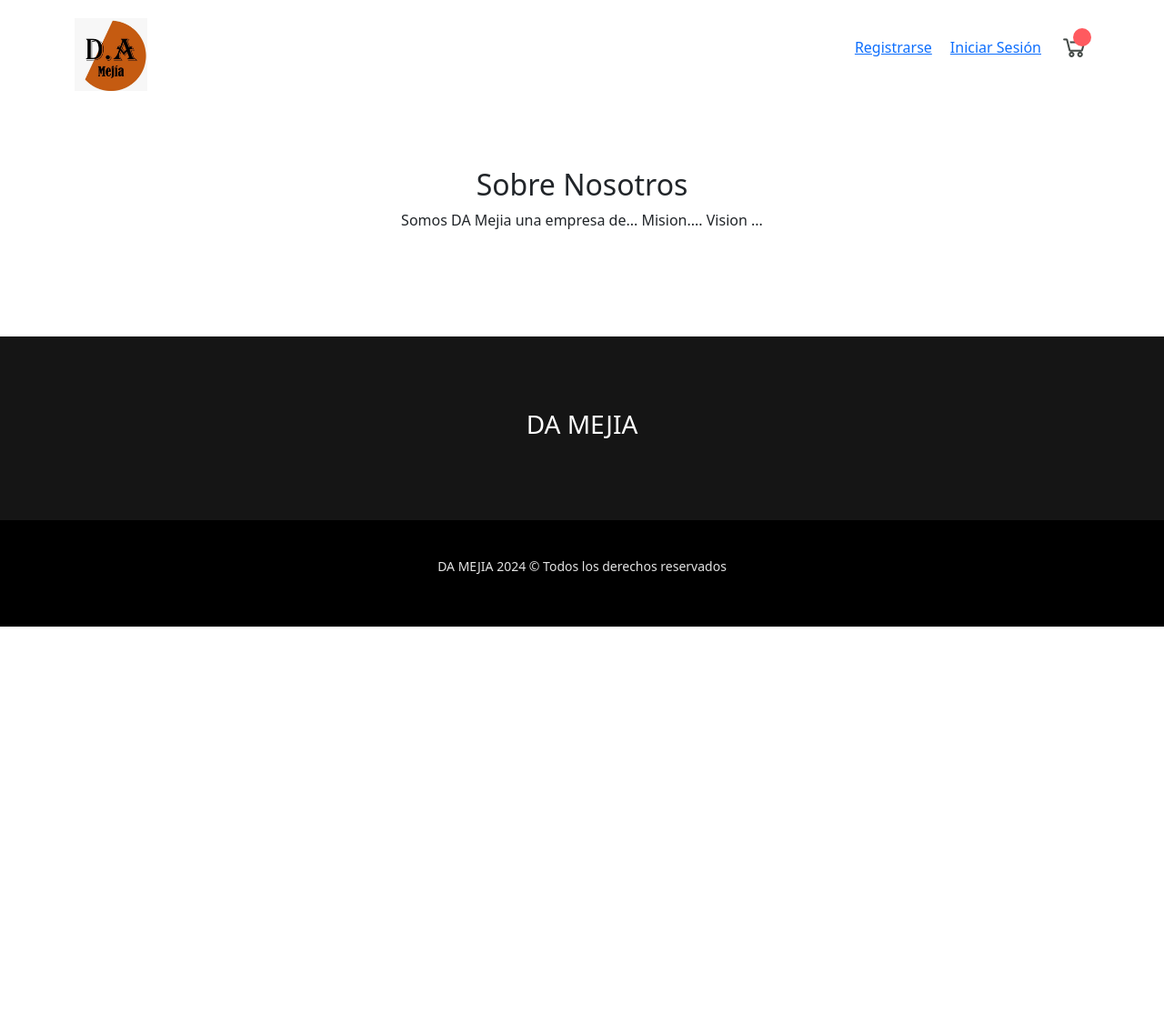
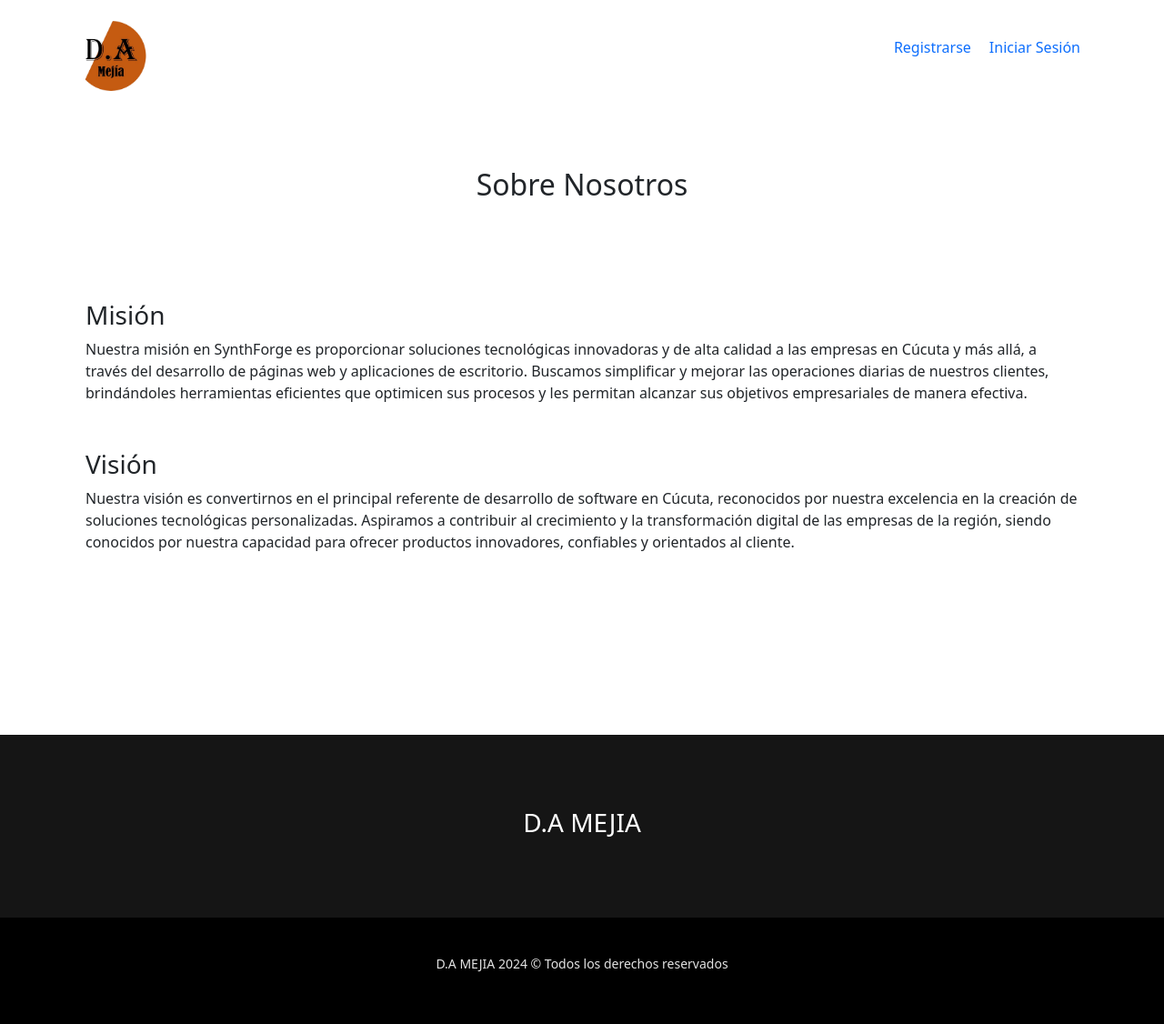
Before and after one commit to Shxlock/DA-Mejia, a Django app: page /nosotros/ in a window 1280 px wide. Shown: the whole page at 91% size. Before the commit the page ends 689 px from the top, so only its background shows below. Run offline with Django 4.2, Linux system fonts and the light colour scheme; some libraries are stand-ins or nearby versions.

Commit message:
algunos cambios

```diff
--- a/proyectowebapp/static/css/base.css
+++ b/proyectowebapp/static/css/base.css
@@ -20,6 +20,13 @@
     margin: 0 10px;
 }
 
+a{
+    text-decoration: none;
+}
+
+.a:hover{
+    color:#C55B11;
+}
 
 body{
     font-family: 'Poppins', sans-serif;
--- a/proyectowebapp/static/css/historial.css
+++ b/proyectowebapp/static/css/historial.css
@@ -44,3 +44,7 @@
 a{
     text-decoration: none;
 }
+
+.filtrar:hover{
+    color:#C55B11;
+}
--- a/proyectowebapp/static/css/home.css
+++ b/proyectowebapp/static/css/home.css
@@ -2,6 +2,12 @@
     margin-top: 100px;
     margin-bottom: 100px;
 }
+
+
+a{
+    text-decoration: none;
+}
+
 
 .alert.alert-danger.text-center{
 
--- a/proyectowebapp/static/css/nosotros.css
+++ b/proyectowebapp/static/css/nosotros.css
@@ -3,8 +3,14 @@
     justify-content: center;
     align-items: center;
     margin-top: 100px;
+    margin-bottom: 100px;
 
 }
+
+a{
+    text-decoration: none;
+}
+
 
 .contenido{
     display: flex;
@@ -12,3 +18,8 @@
     align-items: center;
     margin-bottom: 100px;
 }
+
+#contenedor-general{
+    margin-top: 50px;
+    margin-bottom: 200px;
+}
--- a/proyectowebapp/templates/partials/footer.html
+++ b/proyectowebapp/templates/partials/footer.html
@@ -2,20 +2,8 @@
 
     <div class="container">
 
-        {% comment %} <div class="foo-row">
-
-            <div class="foo-col-display-felx">
-                <ul>
-                   <li><a href="http://">Productos</a></li>
-                   <li><a href="http://">Nosotros</a></li>
-                   <li><a href="http://">Contacto</a></li>
-                   <
-                </ul>
-            </div>
-
-        </div> {% endcomment %}
         <div class="centrar">
-            <h3>DA MEJIA</h3>
+            <h3>D.A MEJIA</h3>
         </div>
     </div>
 
@@ -23,6 +11,6 @@
 
 <div class="foo-copy">
     <div class="container">
-        <p>DA MEJIA 2024 © Todos los derechos reservados</p>
+        <p>D.A MEJIA 2024 © Todos los derechos reservados</p>
     </div>
 </div>
--- a/proyectowebapp/templates/partials/header.html
+++ b/proyectowebapp/templates/partials/header.html
@@ -5,15 +5,16 @@
         <div class="header-menu">
             <div class="hm-logo">
                 <a href="#">
-                    <img src="{% static 'imagenes/logoDAMEJIA.jpeg' %}" alt="">
+                    <img src="{% static 'imagenes/logoDAMEJIA.png' %}" alt="">
                 </a>
             </div>
             <nav class="hm-menu">
                 <ul>
                     {% if request.user.is_authenticated %}
 
-                        <span class="bienvenida">¡Bienvenido a DA Mejia!</span>
+                        <span class="bienvenida">¡Bienvenido a D.A Mejia!</span>
                         {% if user.is_superuser %}
+                            <li><a href="{% url 'admin:index' %}" class="enlace-header">Panel de Administración</a></li>
                             <li><a href="{% url 'Historial' %}" class="enlace-header">Historial</a></li>
                         {% endif %}
 
@@ -27,16 +28,7 @@
                     {% endif %}
 
                 </ul>
-                <div class="hm-icon-cart">
-                    <a href="#" id="toggle-cart">
-                        <i class="las la-shopping-cart"></i>
-                        <span></span>
-                    </a>
-                    <div class="cart-items" id="cart-items-container" style="display: none;">
-                        {% comment %} {% include 'carro/widget.html' %} {% endcomment %}
-                    </div>
 
-                </div>
                 <div class="icon-menu">
                     <button type="button"><i class="fas fa-bars"></i></button>
                 </div>
@@ -44,16 +36,3 @@
         </div>
     </div>
 </div>
-
-{% comment %} <script src="https://code.jquery.com/jquery-3.6.0.min.js"></script>
-<script>
-$(document).ready(function() {
-    const toggleCart = $("#toggle-cart");
-    const cartItemsContainer = $("#cart-items-container");
-
-    toggleCart.click(function(event) {
-        event.preventDefault();
-        cartItemsContainer.toggle();
-    });
-});
-</script>  {% endcomment %}
--- a/proyectowebapp/templates/partials/nosotros.html
+++ b/proyectowebapp/templates/partials/nosotros.html
@@ -11,10 +11,21 @@
         <div class="titulo">
             <h2>Sobre Nosotros</h2>
         </div>
-        <div class="contenido">
-            <p>Somos DA Mejia una empresa de...
-                Mision....
-                Vision ...</p>
+        <div class="container">
+            <div>
+                <h3>Misión</h3>
+                <p>
+                    Nuestra misión en SynthForge es proporcionar soluciones tecnológicas innovadoras y de alta calidad a las empresas en Cúcuta y más allá, a través del desarrollo de páginas web y aplicaciones de escritorio.
+                    Buscamos simplificar y mejorar las operaciones diarias de nuestros clientes, brindándoles herramientas eficientes que optimicen sus procesos y les permitan alcanzar sus objetivos empresariales de manera efectiva.
+                </p>
+            </div>
+            <div id="contenedor-general">
+                <h3>Visión</h3>
+                <p>
+                    Nuestra visión es convertirnos en el principal referente de desarrollo de software en Cúcuta, reconocidos por nuestra excelencia en la creación de soluciones tecnológicas personalizadas.
+                    Aspiramos a contribuir al crecimiento y la transformación digital de las empresas de la región, siendo conocidos por nuestra capacidad para ofrecer productos innovadores, confiables y orientados al cliente.
+                </p>
+            </div>
         </div>
     </div>
 
--- a/proyectowebapp/templates/proyectowebapp/home.html
+++ b/proyectowebapp/templates/proyectowebapp/home.html
@@ -32,6 +32,7 @@
                     <div class="card-body" style="text-align:center;">
                         <h6 class="card-title">{{producto.nombre}}</h6>
                         <p class="card-text">Precio: {{producto.precio}}</p>
+                        <p class="card-text">Stock: {{producto.cantidad}}</p>
 
                     </div>
                     <div class="card-footer text-center">
--- a/tienda/templates/carro/widget.html
+++ b/tienda/templates/carro/widget.html
@@ -24,8 +24,8 @@
                     <td>{{value.nombre}}</td>
                     <td>{{value.cantidad}}</td>
                     <td>
+                        <a href="{% url 'carro:restar' value.producto_id %}" class="btn btn-sm btn-success">-</a>
                         <a href="{% url 'carro:agregar' value.producto_id %}" class="btn btn-sm btn-success">+</a>
-                        <a href="{% url 'carro:restar' value.producto_id %}" class="btn btn-sm btn-success">-</a>
                         {{value.precio}}
                     </td>
                 <tr>
@@ -50,7 +50,7 @@
     <tfoot>
         <tr>
             <td colspan="3">
-                Total: {{ importe_total_carro }}
+                <b>Total: {{ importe_total_carro }}</b>
             </td>
         </tr>
 
--- a/tienda/templates/emails/factura.html
+++ b/tienda/templates/emails/factura.html
@@ -7,7 +7,7 @@
 </head>
 <body>
     <img>
-    <h1>Hola ¡{{nombre_usuario}}!</h1><br>
+    <h1>¡Hola {{nombre_usuario}}!</h1><br>
     <p>Esta es tu factura de tu compra en DA Mejia</p><br>
 
     <p>Estos son tus productos comprados: {{productos}}<p><br>
```
Also changed, not shown: proyectowebapp/static/css/contacto.css (+8 -5 lines), proyectowebapp/templates/partials/contacto.html (+7 -3 lines), db.sqlite3, media/producto/cables.jfif (added), media/producto/cemento.jfif (added), media/producto/papasfritas.jfif (added), proyectowebapp/static/imagenes/logoDAMEJIA.jpeg (deleted), proyectowebapp/static/imagenes/logoDAMEJIA.png (added), proyectowebapp/static/imagenes/logoPNG.png (added).
